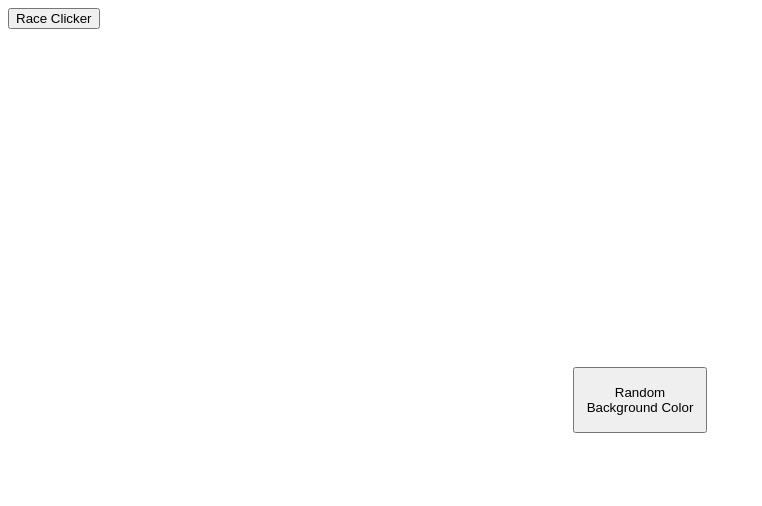
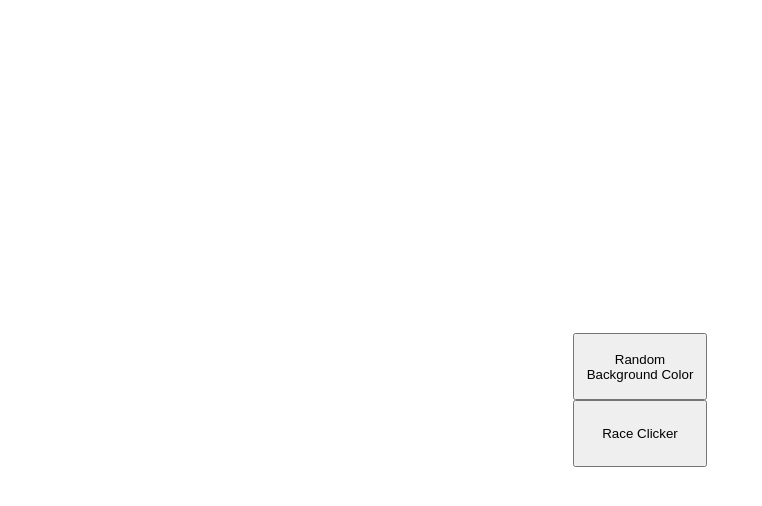
Before and after one commit to lyhe34/premier-repository, a website: page html/index.html in a window 1280 px wide. Shown: the whole page, without its empty margins (0-762 px from the left). Drawn offline with Linux system fonts and the light colour scheme.

Commit message:
added race clicker button

```diff
--- a/css/index.css
+++ b/css/index.css
@@ -1,4 +1,4 @@
-#random_background_color_button{
+#random_background_color_button {
     position: absolute;
     width: 10em;
     height: 5em;
@@ -6,5 +6,14 @@
     margin-left: -5em;
     right: 50%;
     top: 50%;
-    margin-top: -2.5em;
+    margin-top: -5em;
 }
+
+#race_clicker_button {
+    position: absolute;
+    width: 10em;
+    height: 5em;
+    left: 50%;
+    margin-left: -5em;
+    top: 50%;
+}
```
